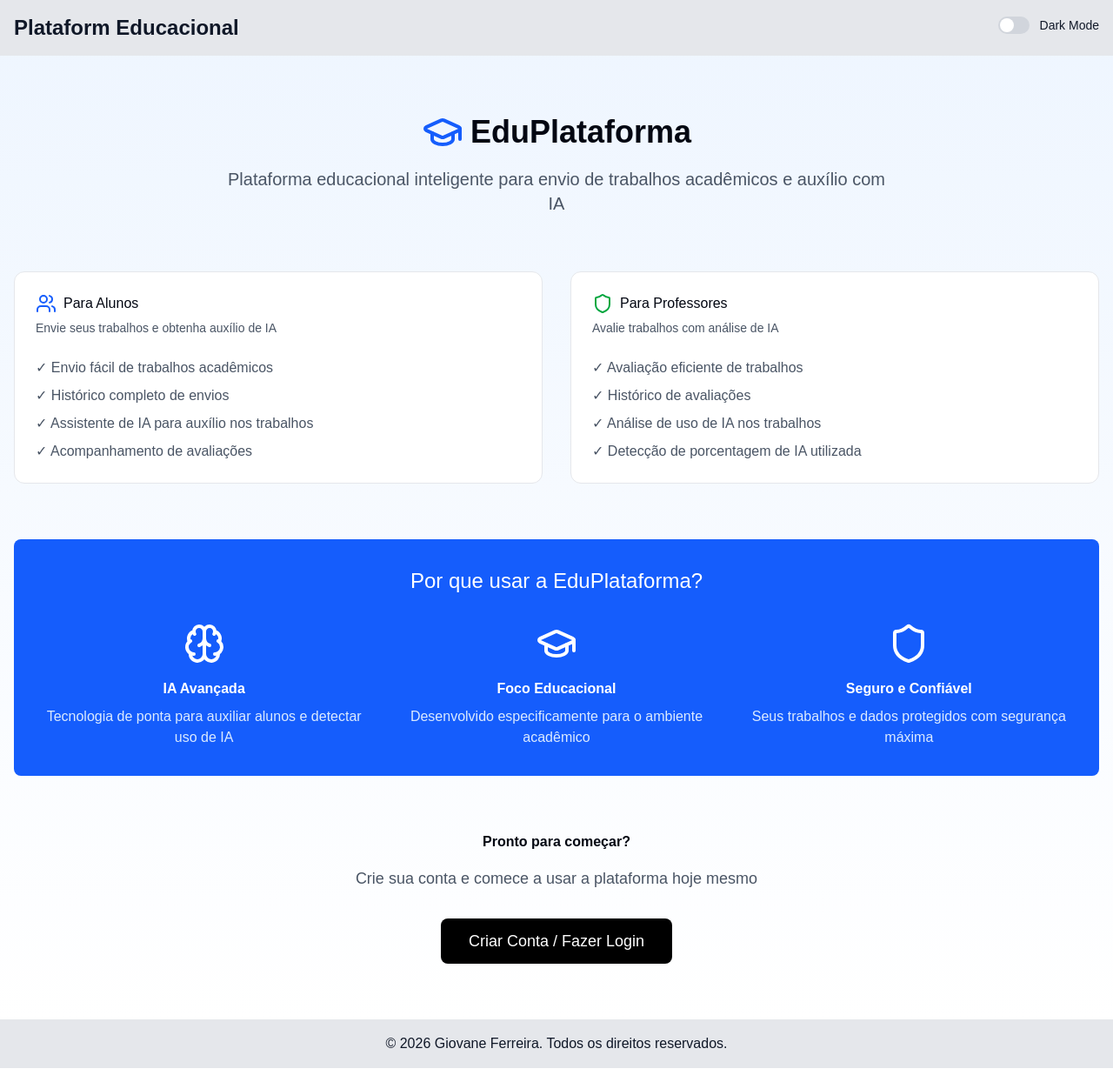
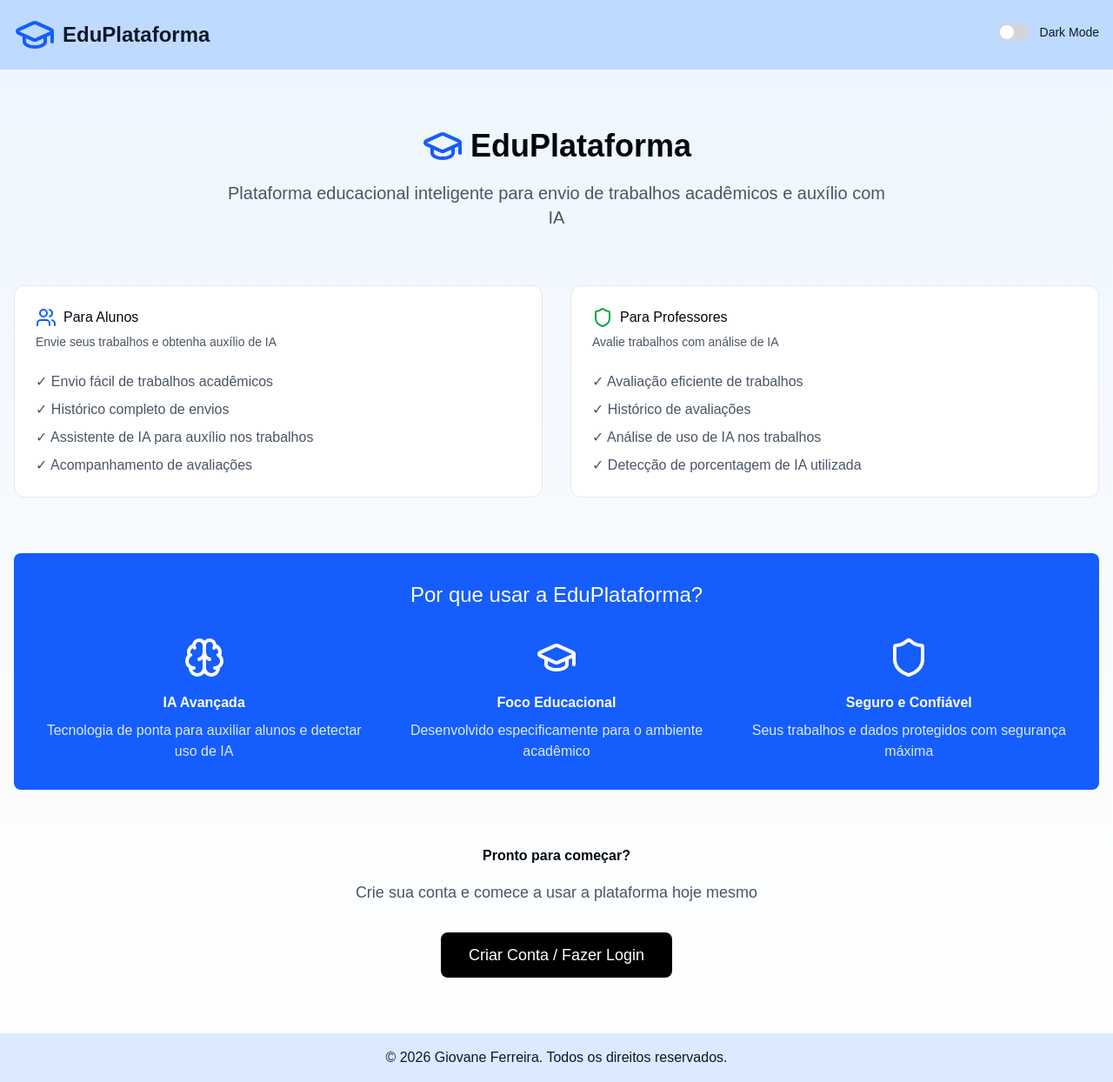
Before and after one commit to giovane-f16/pos-tech-hackaton, a Next.js app: page / in a window 1280 px wide. Shown: the whole page at 87% size. Built offline with nearby package versions, Linux system fonts and the light colour scheme.

Commit message:
Ajustes Header e Footer

```diff
--- a/src/app/layout.tsx
+++ b/src/app/layout.tsx
@@ -28,7 +28,7 @@ export default function RootLayout({
     <html lang="pt-BR">
       <head>
       </head>
-      <body className={`${geistSans.variable} ${geistMono.variable} antialiased min-h-screen`}>
+      <body className={`${geistSans.variable} ${geistMono.variable} antialiased min-h-screen flex flex-col`}>
         <Header />
         {children}
         <Footer />
--- a/src/components/footer.tsx
+++ b/src/components/footer.tsx
@@ -3,8 +3,8 @@ const Footer = () => {
     const year = data.getFullYear();
 
     return (
-        <footer className="w-full py-4 bg-gray-200 text-center dark:bg-gray-800">
-            <p className="text-gray-900 dark:text-gray-100">
+        <footer className="w-full py-4 bg-blue-100 text-center dark:bg-gray-800 mt-auto">
+            <p className="text-gray-900 dark:text-gray-100 font-medium">
                 © {year} Giovane Ferreira. Todos os direitos reservados.
             </p>
         </footer>
--- a/src/components/header.tsx
+++ b/src/components/header.tsx
@@ -1,5 +1,6 @@
 'use client';
 
+import { GraduationCap } from "lucide-react";
 import { useEffect, useState } from "react";
 
 const Header = () => {
@@ -27,10 +28,13 @@ const Header = () => {
     },[value]);
 
     return (
-        <header className="w-full bg-gray-200 dark:bg-gray-800 p-4 flex items-center justify-between">
-            <h1 className="text-2xl font-bold text-start text-gray-900 dark:text-gray-100">
-                Plataform Educacional
-            </h1>
+        <header className="w-full bg-blue-200 dark:bg-gray-800 p-4 flex items-center justify-between">
+            <div className="flex items-center gap-2">
+                <GraduationCap className="size-12 text-blue-600" />
+                <h1 className="text-2xl font-bold text-start text-gray-900 dark:text-gray-100">
+                    EduPlataforma
+                </h1>
+            </div>
             <div>
                 <label className="inline-flex items-center cursor-pointer">
                     <input type="checkbox" checked={value} onChange={(e) => setValue(e.target.checked)} className="sr-only peer" onClick={handleActiveDarkMode}/>
```
